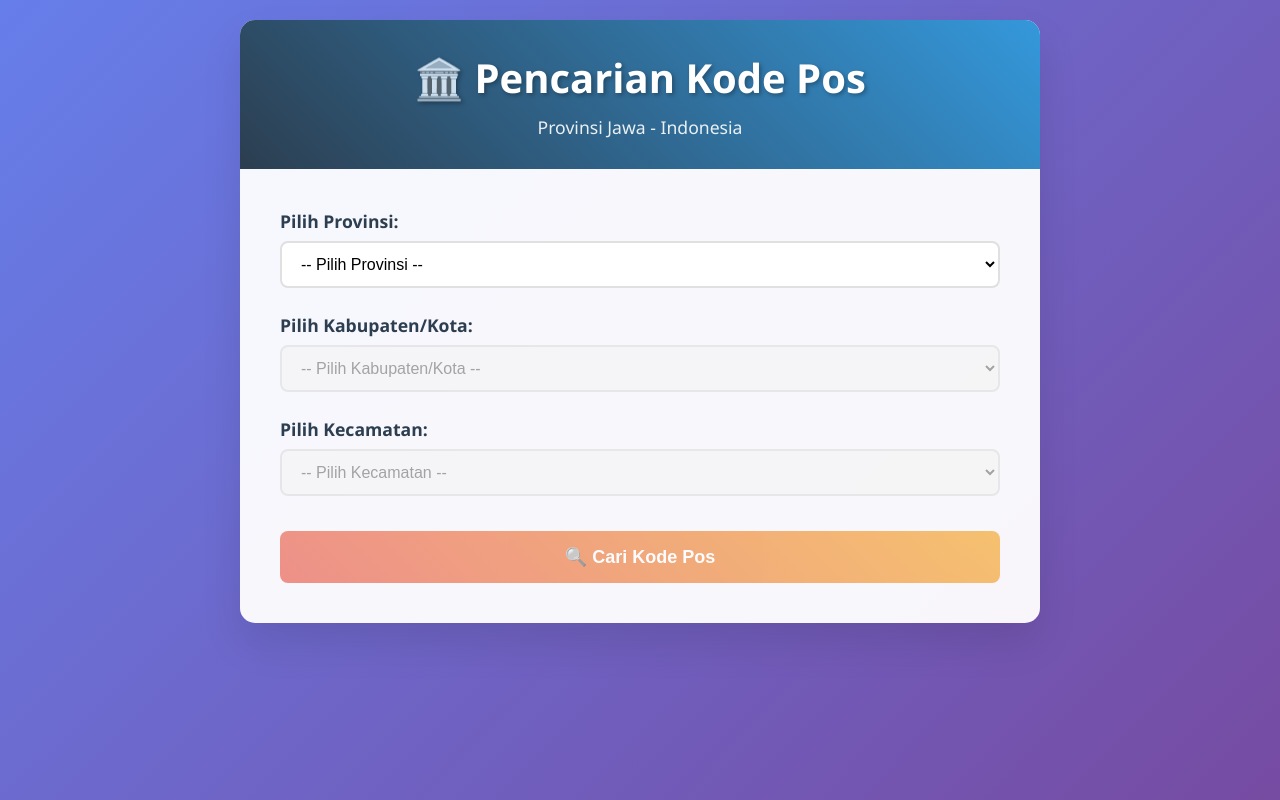
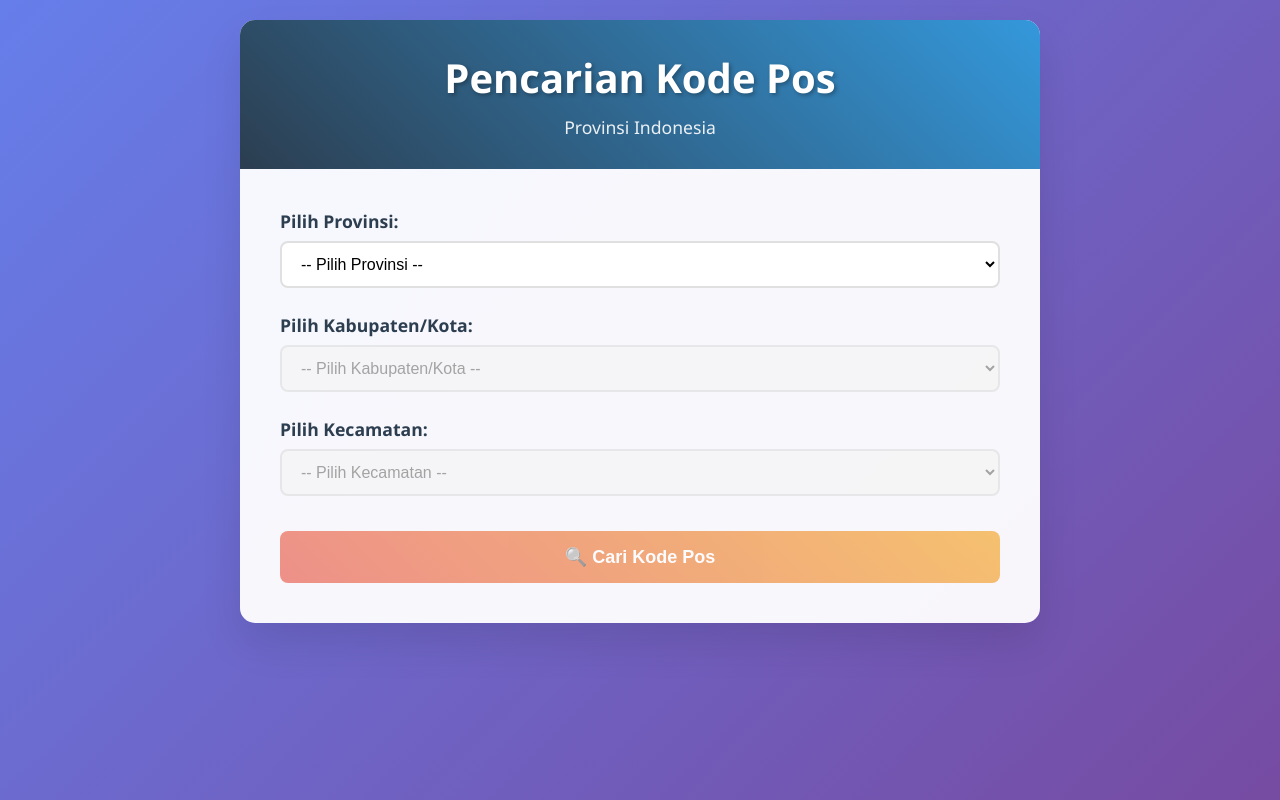
Before and after one commit to denziels/web-kodepos, a plain HTML site: page index.html in a window 1280 px wide. Drawn offline with Linux system fonts and the light colour scheme.

Commit message:
index.html

```diff
--- a/index.html
+++ b/index.html
@@ -3,7 +3,7 @@
 <head>
     <meta charset="UTF-8">
     <meta name="viewport" content="width=device-width, initial-scale=1.0">
-    <title>Pencarian Kode Pos Provinsi Jawa</title>
+    <title>Pencarian Kode Pos Provinsi</title>
     <style>
         * {
             margin: 0;
@@ -193,8 +193,8 @@
 <body>
     <div class="container">
         <div class="header">
-            <h1>🏛️ Pencarian Kode Pos</h1>
-            <p>Provinsi Jawa - Indonesia</p>
+            <h1>Pencarian Kode Pos</h1>
+            <p>Provinsi Indonesia</p>
         </div>
 
         <div class="form-container">
@@ -224,7 +224,7 @@
             </form>
 
             <div id="result" class="result-container">
-                <div class="result-title">📍 Informasi Daerah</div>
+                <div class="result-title">~Informasi Daerah~</div>
                 <div class="postal-code" id="postalCode"></div>
                 <div class="result-info" id="resultInfo"></div>
             </div>
```
